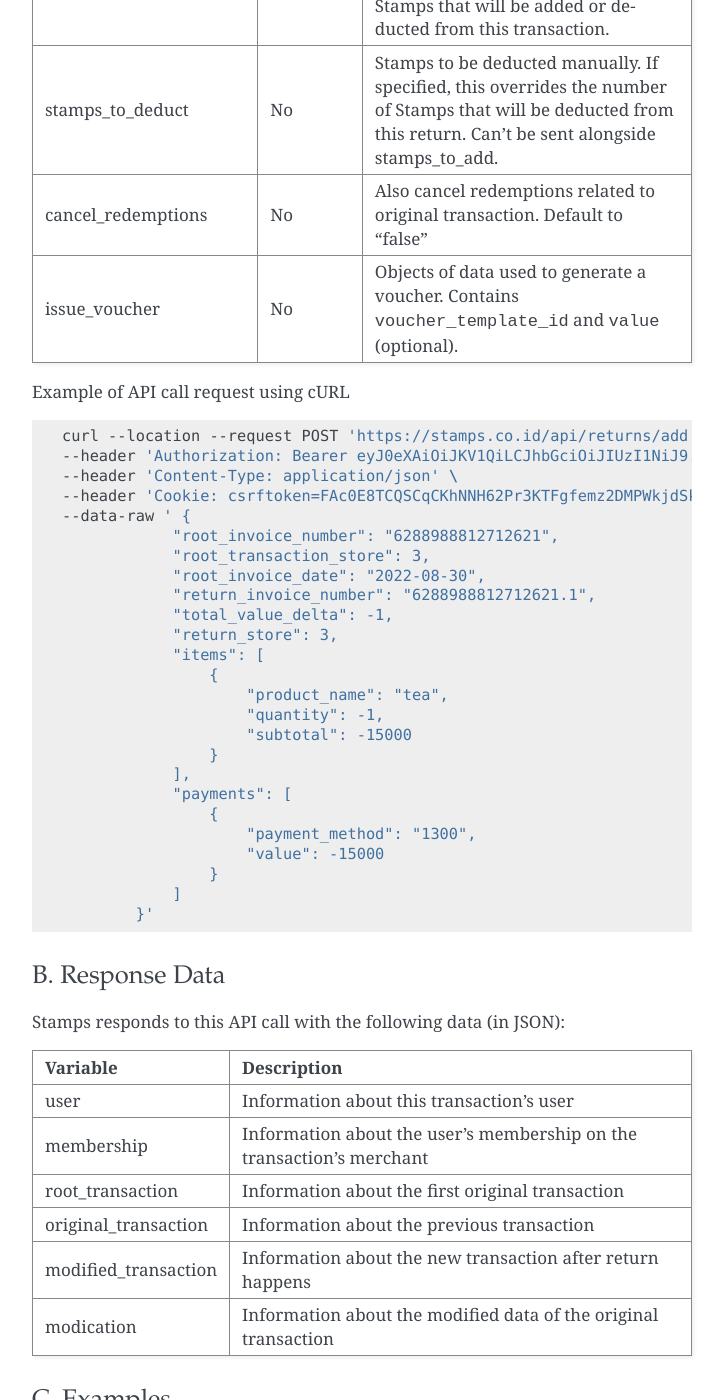
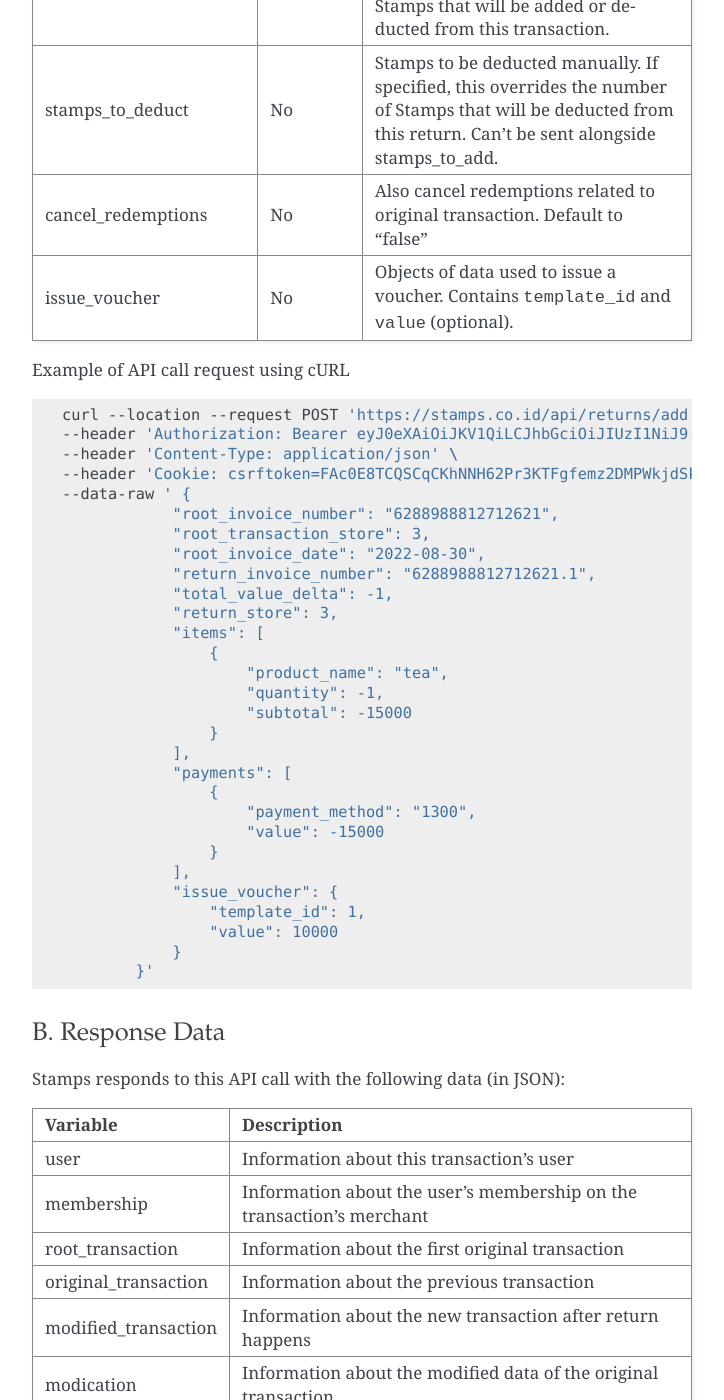
Before and after one commit to ui/stamps-api-docs, a Sphinx documentation site: the page built from source/return_api.rst, in a window 1280 px wide and 1400 px high, scrolled down 6200 px. Shown: the whole window, without its empty margins (388-1112 px from the left). Built offline with Sphinx 7.4.7, drawn with Linux system fonts in a browser that asks for light colours; some of the changed text lies outside the part shown.

Commit message:
Add issue voucher field on return API

```diff
--- a/source/return_api.rst
+++ b/source/return_api.rst
@@ -262,7 +262,7 @@ stamps_to_add                  No          Stamps to be added by this transactio
 stamps_to_deduct               No          Stamps to be deducted manually. If specified, this overrides the number of Stamps that will be deducted from this return.
                                            Can't be sent alongside stamps_to_add.
 cancel_redemptions             No          Also cancel redemptions related to original transaction. Default to "false"
-issue_voucher                  No          Objects of data used to generate a voucher. Contains ``voucher_template_id`` and ``value`` (optional).
+issue_voucher                  No          Objects of data used to issue a voucher. Contains ``template_id`` and ``value`` (optional).
 ============================== =========== ==================================================================================================================
 
 Example of API call request using cURL
@@ -292,7 +292,11 @@ Example of API call request using cURL
                         "payment_method": "1300",
                         "value": -15000
                     }
-                ]
+                ],
+                "issue_voucher": {
+                    "template_id": 1,
+                    "value": 10000
+                }
             }'
 
 B. Response Data
@@ -430,6 +434,10 @@ On a successful API call:
             "created": 1661844369,
             "stamps_delta": -12.0,
             "subtotal_delta": -15000.0
+        },
+        "issued_voucher": {
+            "id": 5,
+            "template_id": 1
         }
     }
 
```
